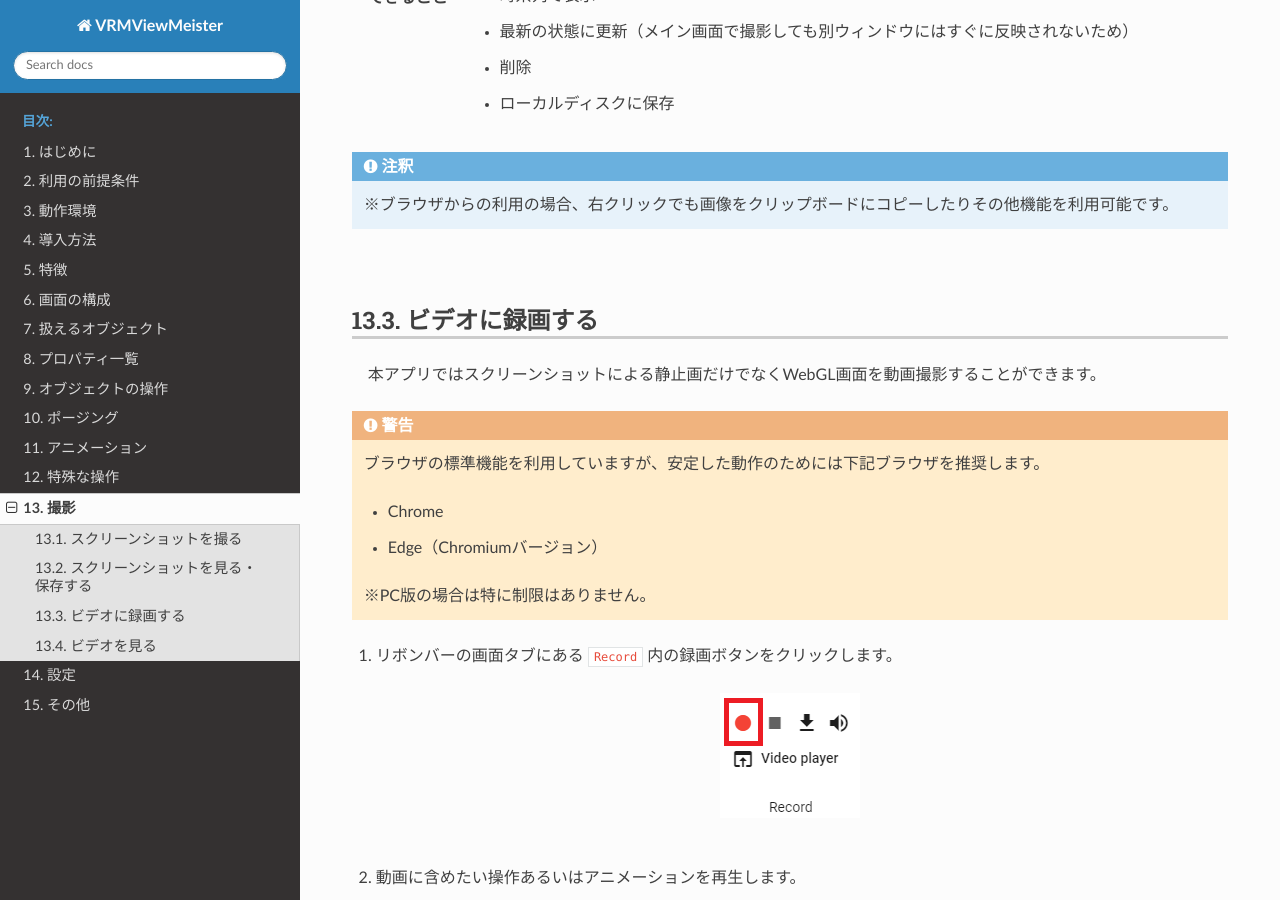
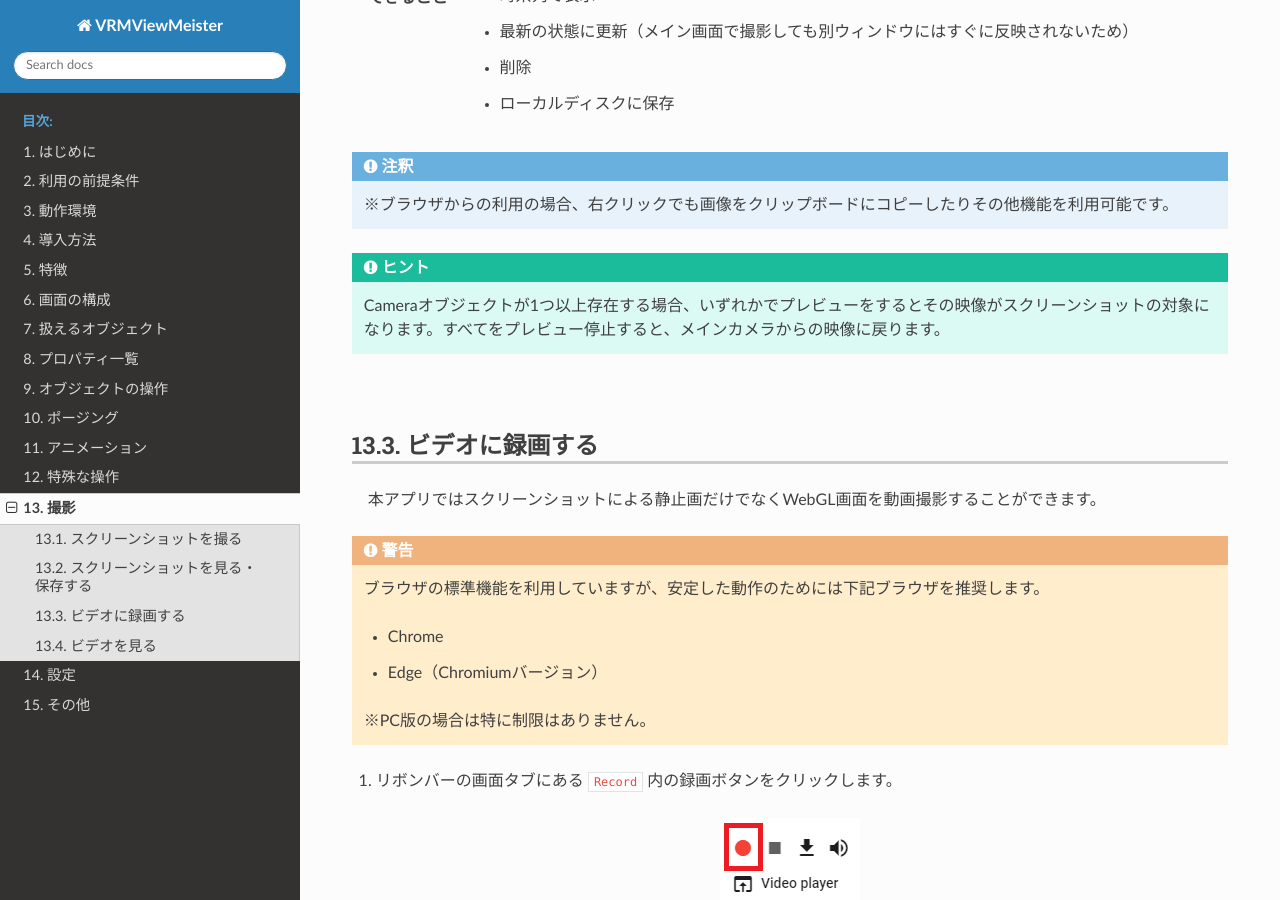
Before and after one commit to nishlumi/vrmviewmdoc, a Sphinx documentation site: the page built from docs/source/man5/photograph.rst, in a window 1280 px wide and 900 px high, scrolled down 1693 px. Built offline with Sphinx 7.4.7 and the Read the Docs theme 2.0.0, drawn with Linux system fonts in a browser that asks for light colours; a script that is not in the unit is left out.

Commit message:
6/6夜時点

```diff
--- a/docs/source/man5/photograph.rst
+++ b/docs/source/man5/photograph.rst
@@ -60,6 +60,9 @@
 
 .. note::
     ※ブラウザからの利用の場合、右クリックでも画像をクリップボードにコピーしたりその他機能を利用可能です。
+
+.. hint::
+    Cameraオブジェクトが1つ以上存在する場合、いずれかでプレビューをするとその映像がスクリーンショットの対象になります。すべてをプレビュー停止すると、メインカメラからの映像に戻ります。
 
 |
 
```
